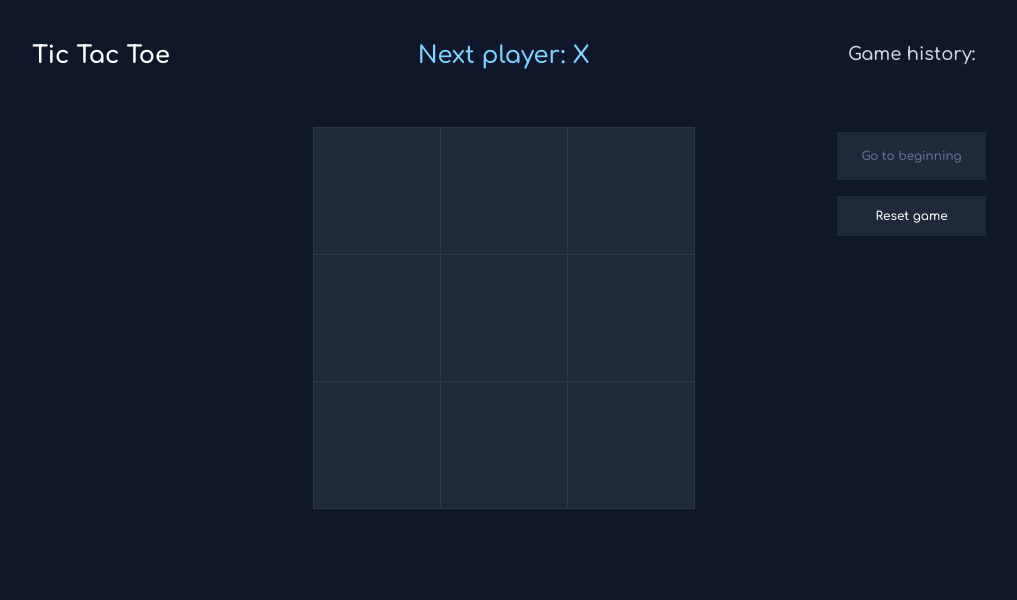
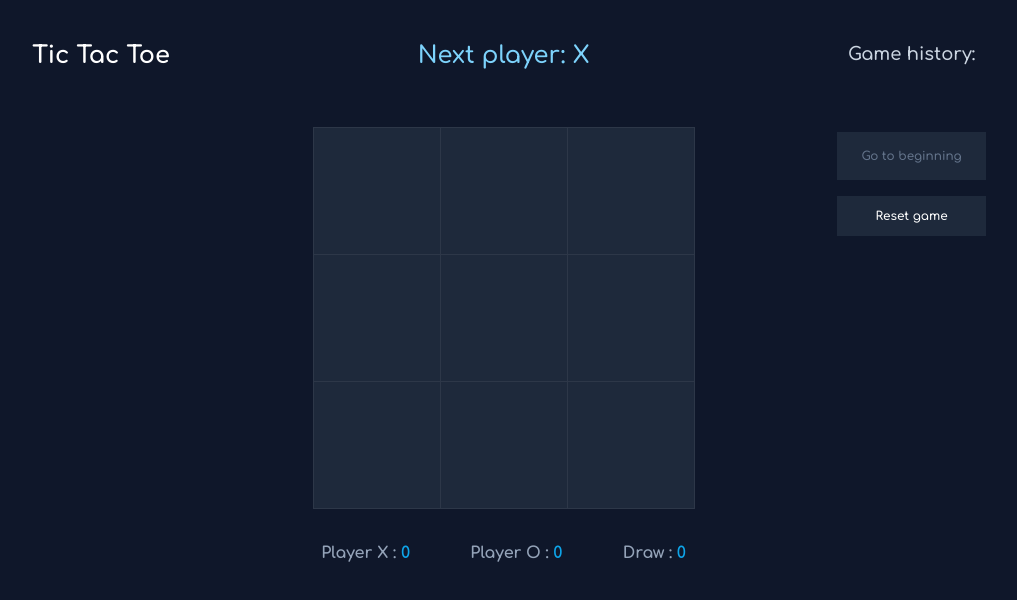
Before and after one commit to jenvuong/react-tic-tac-toe, a React (Vite) app: page / in a window 1280 px wide. Shown: the top 600 px of the page, without its empty margins (131-1148 px from the left). Built offline with nearby package versions, Linux system fonts and the light colour scheme.

Commit message:
Update App.jsx

```diff
--- a/src/App.jsx
+++ b/src/App.jsx
@@ -11,7 +11,14 @@ function Square({ value, onSquareClick }) {
   )
 }
 
-function Board({ xIsNext, squares, onPlay, currentMove }) {
+function Board({
+  xIsNext,
+  squares,
+  onPlay,
+  currentMove,
+  scores,
+  updateScores,
+}) {
   function handleClick(i) {
     if (squares[i] || calculateWinner(squares)) {
       return
@@ -32,6 +39,7 @@ function Board({ xIsNext, squares, onPlay, currentMove }) {
     status = 'Winner: ' + winner
   } else if (draw) {
     status = "It's a Draw!"
+    updateScores()
   } else {
     status = 'Next player: ' + (xIsNext ? 'X' : 'O')
   }
@@ -59,10 +67,21 @@ function Board({ xIsNext, squares, onPlay, currentMove }) {
   // Board component returns
   return (
     <>
-      <div className="status mb-8 text-2xl text-sky-300 text-center md:mb-14">
+      <div className="status mb-6 text-2xl text-sky-300 text-center md:mb-14">
         {status}
       </div>
       {rows}
+      <div className="flex justify-between mt-8 px-2 font-bold text-slate-400 text-md">
+        <div>
+          Player X : <span className="text-sky-500 font-bold">{scores.X}</span>
+        </div>
+        <div>
+          Player O : <span className="text-sky-500 font-bold">{scores.O}</span>
+        </div>
+        <div>
+          Draw : <span className="text-sky-500 font-bold">{scores.draw}</span>
+        </div>
+      </div>
     </>
   )
 }
@@ -72,6 +91,11 @@ export default function Game() {
   const [currentMove, setCurrentMove] = useState(0)
   const xIsNext = currentMove % 2 === 0
   const currentSquares = history[currentMove]
+  const [scores, setScores] = useState({
+    X: 0,
+    O: 0,
+    draw: 0,
+  })
 
   function handlePlay(nextSquares) {
     const nextHistory = [...history.slice(0, currentMove + 1), nextSquares]
@@ -86,6 +110,13 @@ export default function Game() {
   function handleReset() {
     setHistory([Array(9).fill(null)])
     setCurrentMove(0)
+  }
+
+  function updateScores() {
+    setScores({
+      ...scores,
+      draw: 1,
+    })
   }
 
   const moves = history.map((squares, move) => {
@@ -121,10 +152,12 @@ export default function Game() {
           squares={currentSquares}
           onPlay={handlePlay}
           currentMove={currentMove}
+          scores={scores}
+          updateScores={updateScores}
         />
       </div>
       <div className="game-info flex flex-col items-center text-xs">
-        <h2 className="text-slate-300 text-lg md:mb-16">Game history:</h2>
+        <h2 className="mb-4 text-slate-300 text-lg md:mb-16">Game history:</h2>
         <ol className="space-y-4 text-slate-500 bg-slate-800 py-4 px-6">
           {moves}
         </ol>
```
